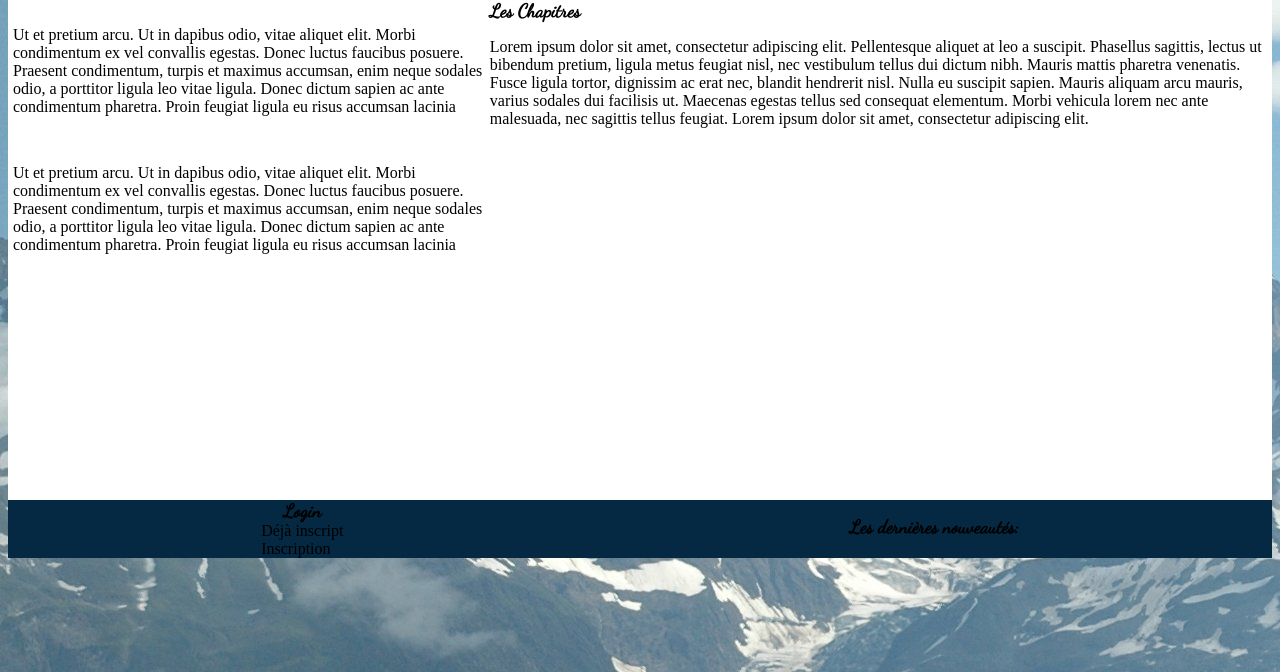
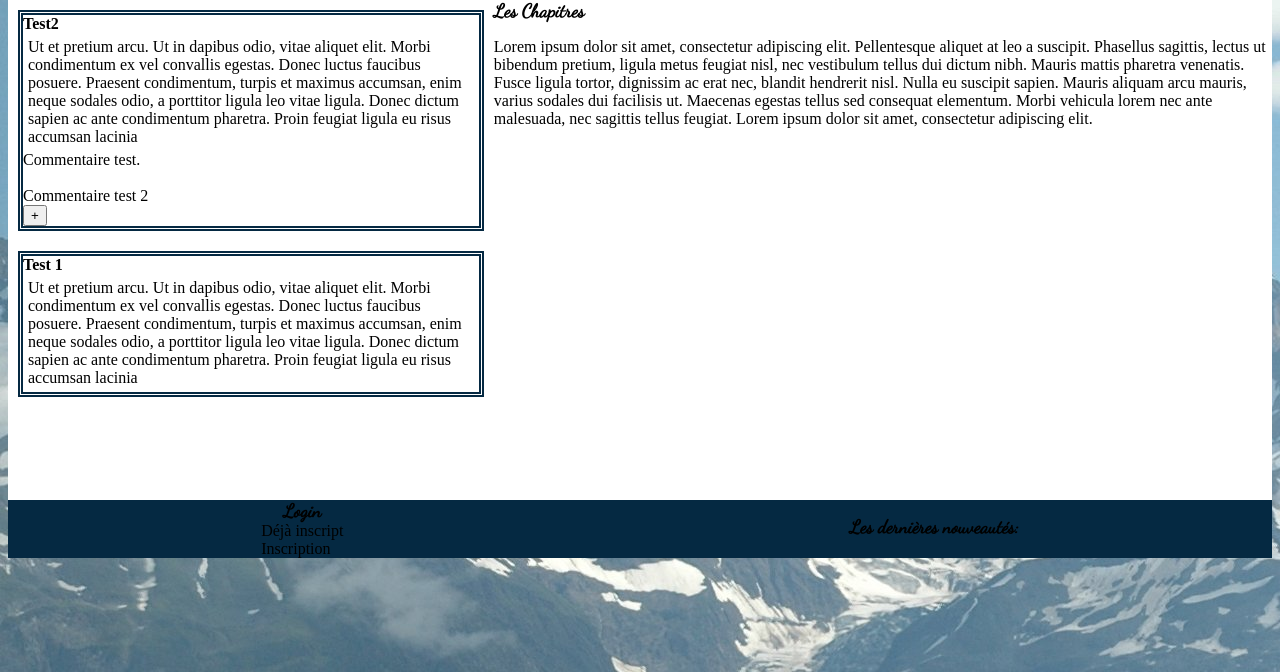
Before and after one commit to DW-Lau/Projet4, a PHP site: page /home.html in a window 1280 px wide. Shown: the part 128-800 px from the top of the page. Run offline with PHP 8.4, Linux system fonts and the light colour scheme.

Commit message:
Add some structures for the comment sections on home.html and styles.css

```diff
--- a/css/styles.css
+++ b/css/styles.css
@@ -132,13 +132,30 @@ section{
 	display: flex;
 	flex-direction: row-reverse;
 }
+/*DEBUT ASIDE*/
+h4{
+	margin:0px;
+}
+.comments{
+	margin:0px;
+	padding: 5px;
+}
+.show_Comms{
+	margin: 0px;
+}
+aside{
+	display: flex;
+	flex-direction: column;
+	margin: 10px;
+	border: double #052942 5px;
+	max-height: 220px;
+}
 #block{
 	display: flex;
 	flex-direction: column;
+	max-height: 500px;
 }
-aside{
-	margin: 5px;
-}
+/*FIN ASIDE*/
 footer{
 	background: #052942;
 }
--- a/home.html
+++ b/home.html
@@ -32,15 +32,22 @@
 
 				<div id="block">
 					<aside id="last_Comm">
-						<h4  class="new_Aside"></h4>
-							<p>
+						<h4  class="new_Aside">Test2</h4>
+							<p class="comments">
 								Ut et pretium arcu. Ut in dapibus odio, vitae aliquet elit. Morbi condimentum ex vel convallis egestas. Donec luctus faucibus posuere. Praesent condimentum, turpis et maximus accumsan, enim neque sodales odio, a porttitor ligula leo vitae ligula. Donec dictum sapien ac ante condimentum pharetra. Proin feugiat ligula eu risus accumsan lacinia
 							</p>
+							<div id="add_Comms">
+								<p class="show_Comms">Commentaire test.</p><br>
+								<p class="show_Comms"> Commentaire test 2 </p>
+								<div class="add_Comms">
+									<button> + </button>
+								</div>
+							</div>
 					</aside>
 
 					<aside id="new_Comm">
-						<h4 class="new_Aside"></h4>
-							<p>
+						<h4 class="new_Aside">Test 1</h4>
+							<p class="comments">
 								Ut et pretium arcu. Ut in dapibus odio, vitae aliquet elit. Morbi condimentum ex vel convallis egestas. Donec luctus faucibus posuere. Praesent condimentum, turpis et maximus accumsan, enim neque sodales odio, a porttitor ligula leo vitae ligula. Donec dictum sapien ac ante condimentum pharetra. Proin feugiat ligula eu risus accumsan lacinia
 							</p>
 
```
